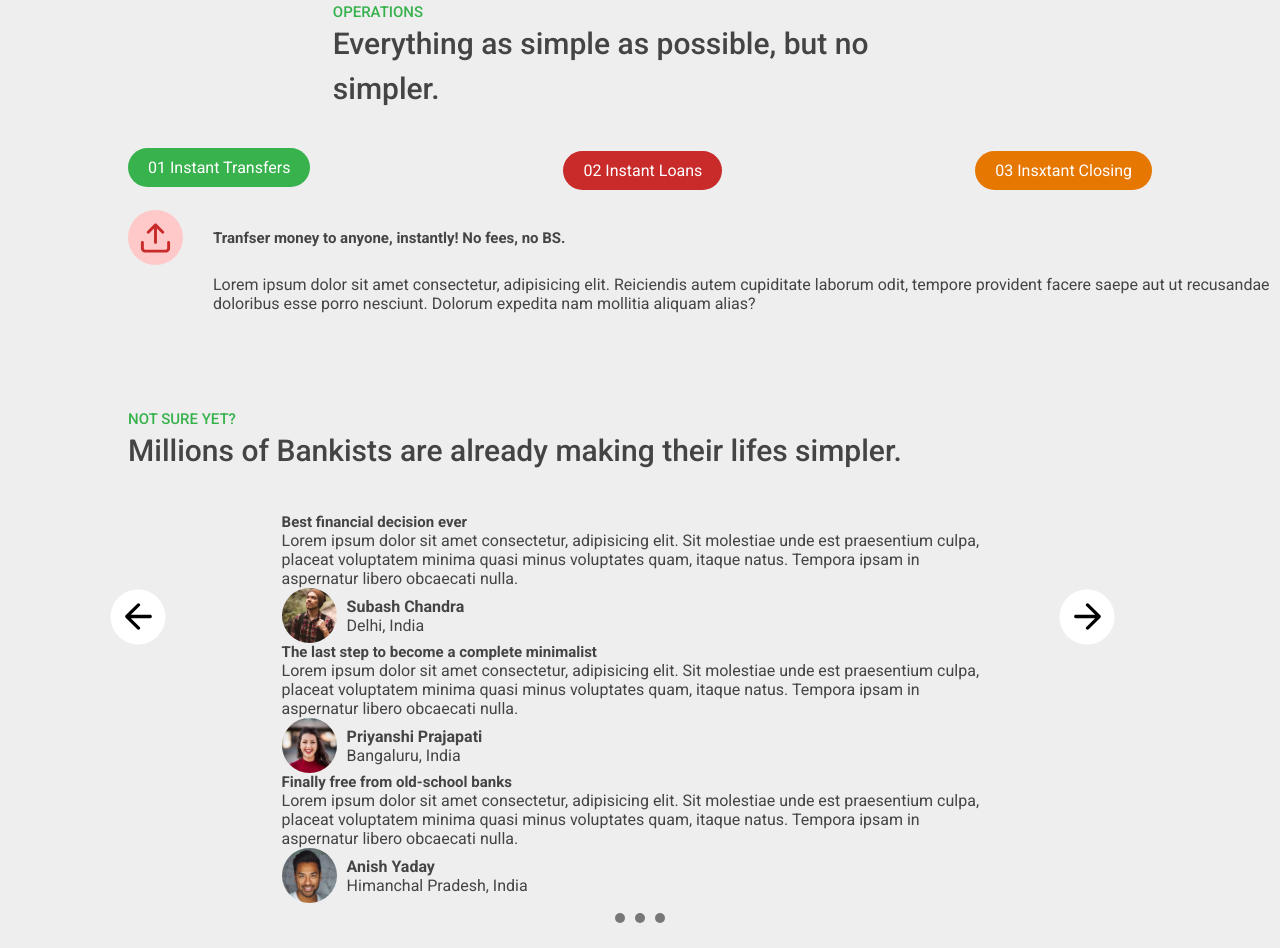
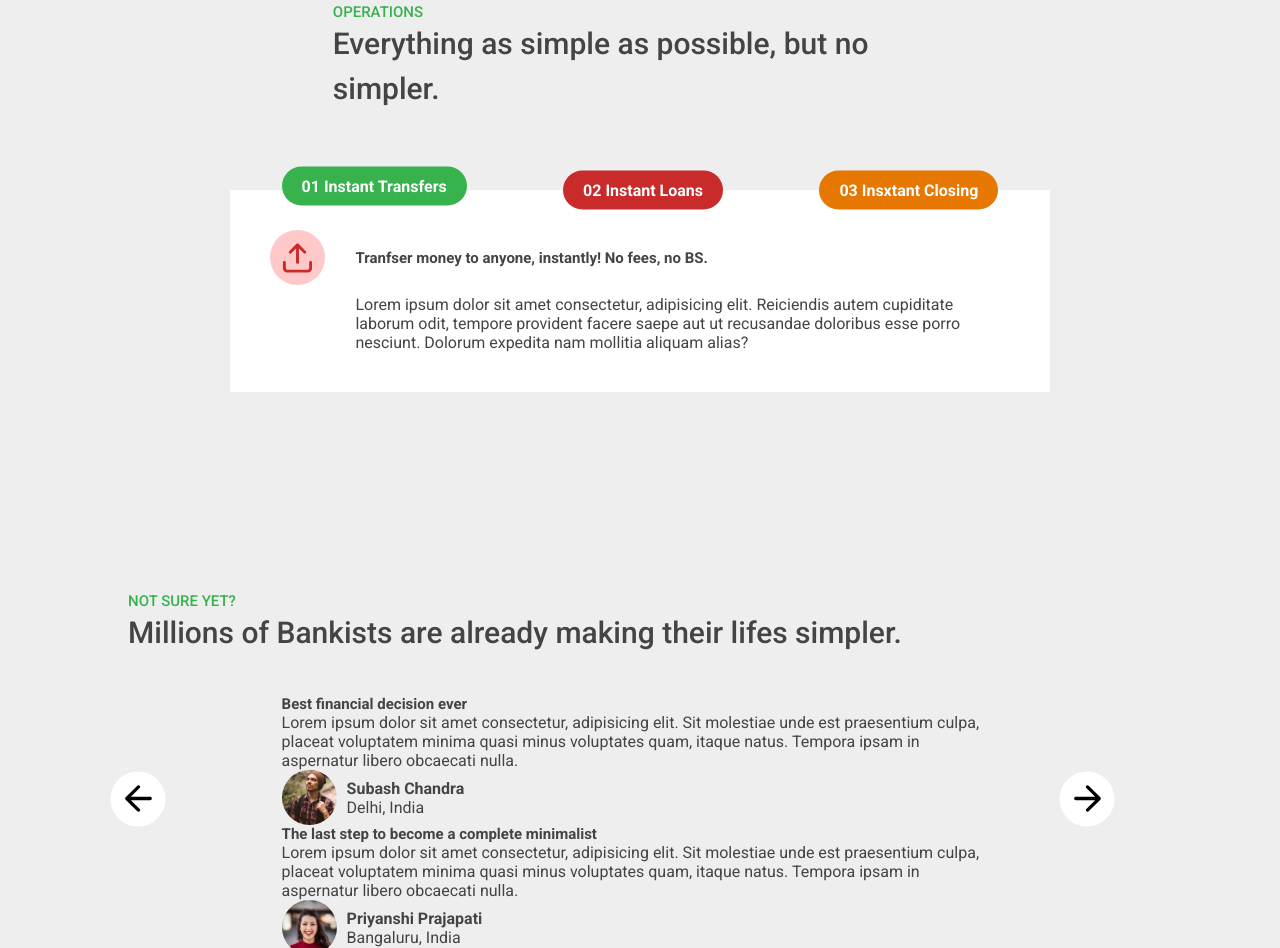
Before and after one commit to Subhash106/bankist, a website: page index.html in a window 1280 px wide. Shown: the part 1782-2730 px from the top of the page. Drawn offline with Linux system fonts and the light colour scheme.

Commit message:
Worked on tabs

```diff
--- a/index.html
+++ b/index.html
@@ -146,24 +146,26 @@
               Everything as simple as possible, but no simpler.
             </h2>
           </div>
-          <div class="tabs mb-small">
-            <div class="tab active">
-              <a href="#" class="tab--link tab--primary tab-1">
+          <div class="tabs">
+            <div class="tab">
+              <a href="#tab--1" class="tab--link tab--primary active">
                 01 Instant Transfers</a
               >
             </div>
             <div class="tab">
-              <a href="#" class="tab--link tab--secondary tab-2">
+              <a href="#tab--2" class="tab--link tab--secondary">
                 02 Instant Loans</a
               >
             </div>
             <div class="tab">
-              <a href="#" class="tab--link tab--tertiary tab-3">
+              <a href="#tab--3" class="tab--link tab--tertiary">
                 03 Insxtant Closing</a
               >
             </div>
           </div>
-          <div class="tab__content tab__content--1 active">
+          <div class="tabs__content--wrapper">
+            <div id="tab--1" class="tab--item active">
+              <div class="tab__content">
                 <div class="operation__icon">
                   <svg>
                     <use xlink:href="img/icons.svg#icon-upload" />
@@ -174,12 +176,15 @@
                 </h3>
                 <p class="paragraph tab--paragraph">
                   Lorem ipsum dolor sit amet consectetur, adipisicing elit.
-              Reiciendis autem cupiditate laborum odit, tempore provident facere
-              saepe aut ut recusandae doloribus esse porro nesciunt. Dolorum
-              expedita nam mollitia aliquam alias?
+                  Reiciendis autem cupiditate laborum odit, tempore provident
+                  facere saepe aut ut recusandae doloribus esse porro nesciunt.
+                  Dolorum expedita nam mollitia aliquam alias?
                 </p>
               </div>
-          <div class="tab__content tab__content--2">
+            </div>
+
+            <div id="tab--2" class="tab--item">
+              <div class="tab__content">
                 <div class="operation__icon">
                   <svg>
                     <use xlink:href="img/icons.svg#icon-home" />
@@ -190,12 +195,14 @@
                 </h3>
                 <p class="paragraph tab--paragraph">
                   Lorem ipsum dolor sit amet consectetur, adipisicing elit.
-              Reiciendis autem cupiditate laborum odit, tempore provident facere
-              saepe aut ut recusandae doloribus esse porro nesciunt. Dolorum
-              expedita nam mollitia aliquam alias?
+                  Reiciendis autem cupiditate laborum odit, tempore provident
+                  facere saepe aut ut recusandae doloribus esse porro nesciunt.
+                  Dolorum expedita nam mollitia aliquam alias?
                 </p>
               </div>
-          <div class="tab__content tab__content--3">
+            </div>
+            <div id="tab--3" class="tab--item">
+              <div class="tab__content">
                 <div class="operation__icon">
                   <svg>
                     <use xlink:href="img/icons.svg#icon-user-x" />
@@ -206,10 +213,12 @@
                 </h3>
                 <p class="paragraph tab--paragraph">
                   Lorem ipsum dolor sit amet consectetur, adipisicing elit.
-              Reiciendis autem cupiditate laborum odit, tempore provident facere
-              saepe aut ut recusandae doloribus esse porro nesciunt. Dolorum
-              expedita nam mollitia aliquam alias?
+                  Reiciendis autem cupiditate laborum odit, tempore provident
+                  facere saepe aut ut recusandae doloribus esse porro nesciunt.
+                  Dolorum expedita nam mollitia aliquam alias?
                 </p>
+              </div>
+            </div>
           </div>
         </section>
 
--- a/index.js
+++ b/index.js
@@ -57,3 +57,22 @@ document
       document.querySelector(targetHref).scrollIntoView({ behavior: "smooth" });
     }
   });
+
+document.querySelector(".tabs").addEventListener("click", function (e) {
+  e.preventDefault();
+
+  [...this.querySelectorAll(".tab--link")].forEach(tab => {
+    tab.classList.remove("active");
+  });
+
+  if (e.target.classList.contains("tab--link")) {
+    e.target.classList.add("active");
+
+    [...document.querySelectorAll(".tab--item")].forEach(item => {
+      item.classList.remove("active");
+    });
+    document
+      .querySelector(e.target.getAttribute("href"))
+      .classList.add("active");
+  }
+});
--- a/style.css
+++ b/style.css
@@ -312,10 +312,29 @@ body {
   display: flex;
   justify-content: space-between;
   align-items: center;
+  width: 70%;
+  margin: 0 auto;
+  transform: translateY(50%);
+  position: relative;
+  z-index: 1;
 }
 
-.tab.active {
-  transform: translateY(-3px);
+.tabs__content--wrapper {
+  width: 80%;
+  margin: 0 auto;
+  background-color: white;
+  position: relative;
+  padding: 4rem;
+}
+
+.tabs__content--wrapper::after {
+  content: "";
+  display: block;
+  clear: both;
+}
+
+.tab--link.active {
+  transform: translateY(-4px);
 }
 
 .tab__content {
@@ -323,15 +342,14 @@ body {
   grid-template-columns: 1fr auto;
   row-gap: 1rem;
   column-gap: 3rem;
-  position: absolute;
-  opacity: 0;
-  visibility: hidden;
-  transition: all 0.3s ease-in-out;
 }
 
-.tab__content.active {
-  opacity: 1;
-  visibility: visible;
+.tab--item {
+  display: none;
+}
+
+.tab--item.active {
+  display: block;
 }
 
 .tab--paragraph {
@@ -348,6 +366,7 @@ body {
   display: inline-block;
   padding: 1rem 2rem;
   border-radius: 100px;
+  font-weight: 700;
 }
 
 .tab--primary {
```
Lines whose indentation alone changed are shown as unchanged.
